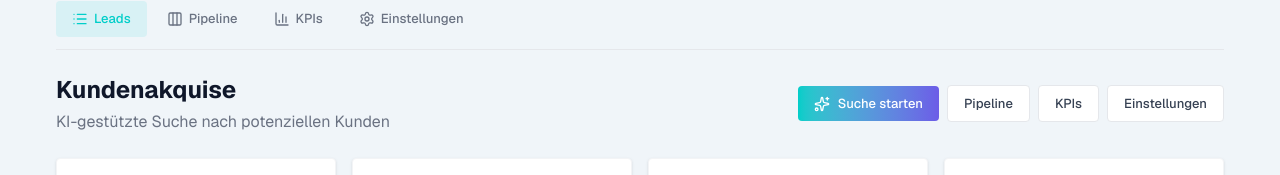
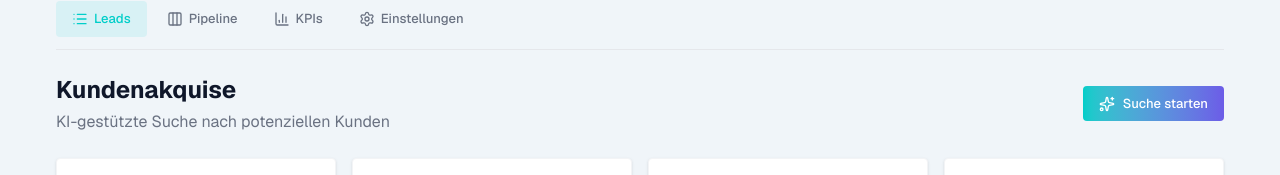
Before and after one commit to aleks-emotionframe/EF-MIP, a Next.js app: page /dashboard/akquise in a window 1280 px wide. Shown: the part 107-282 px from the top of the page. Built offline with nearby package versions, Linux system fonts and the light colour scheme; no server answers.

Commit message:
Remove Pipeline/KPIs/Einstellungen buttons from akquise overview (already in tab nav)
https://claude.ai/code/session_012Qg2o5L78qhgR1hGvEErHC

```diff
--- a/app/(dashboard)/dashboard/akquise/page.tsx
+++ b/app/(dashboard)/dashboard/akquise/page.tsx
@@ -271,15 +271,6 @@ export default function AkquisePage() {
               <Sparkles className="w-4 h-4" />
               Suche starten
             </button>
-            <Link href="/dashboard/akquise/pipeline" className="px-4 py-2 rounded border border-gray-200 bg-white text-gray-700 text-[13px] font-medium hover:bg-gray-50 transition-colors">
-              Pipeline
-            </Link>
-            <Link href="/dashboard/akquise/dashboard" className="px-4 py-2 rounded border border-gray-200 bg-white text-gray-700 text-[13px] font-medium hover:bg-gray-50 transition-colors">
-              KPIs
-            </Link>
-            <Link href="/dashboard/akquise/einstellungen" className="px-4 py-2 rounded border border-gray-200 bg-white text-gray-700 text-[13px] font-medium hover:bg-gray-50 transition-colors">
-              Einstellungen
-            </Link>
           </div>
         </div>
 
```
